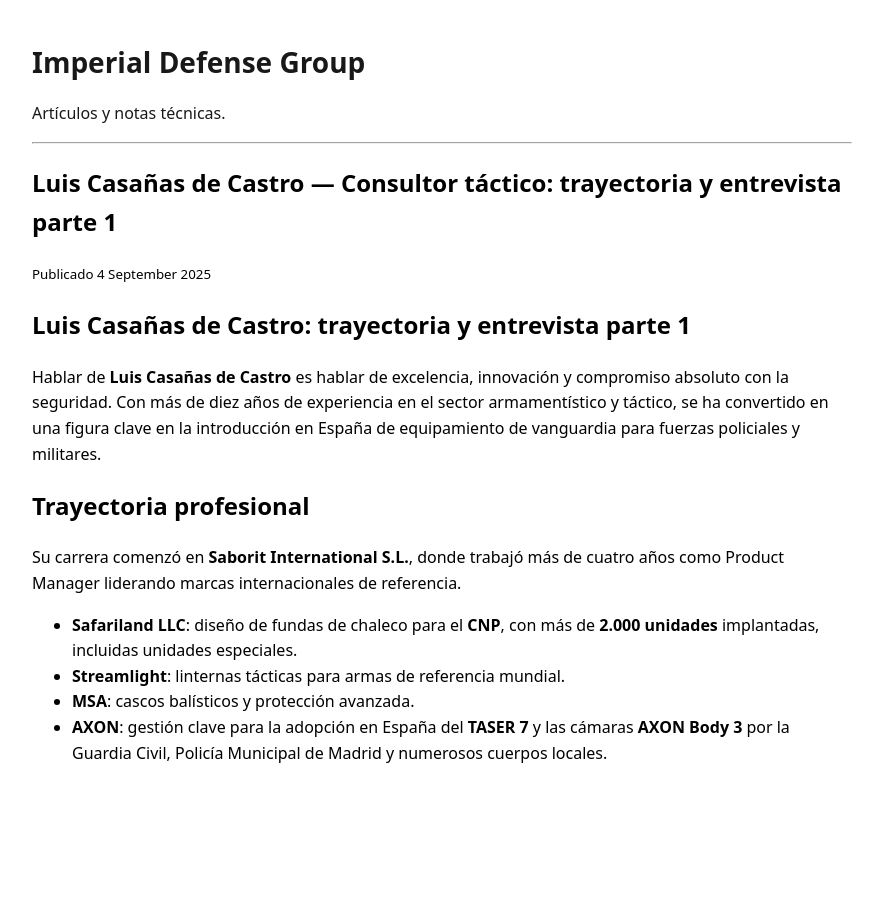
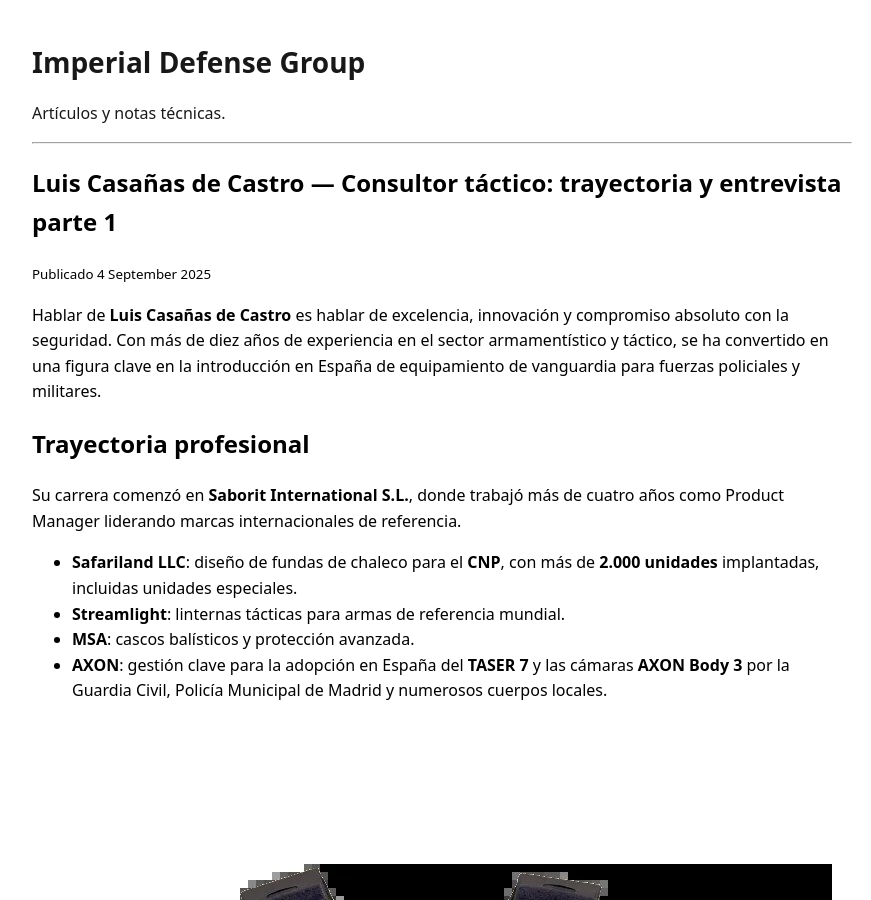
Before and after one commit to imperialdefensegroup/articulos, a Jekyll site: the page built from _posts/2025-09-04-luis-casanas-de-castro-consultor-tactico.md, in a window 1280 px wide and 900 px high. Shown: the whole window, without its empty margins (198-1069 px from the left). Built offline with Jekyll 4.4.1, drawn with Linux system fonts in a browser that asks for light colours.

Commit message:
Update 2025-09-04-luis-casanas-de-castro-consultor-tactico.md

```diff
--- a/_posts/2025-09-04-luis-casanas-de-castro-consultor-tactico.md
+++ b/_posts/2025-09-04-luis-casanas-de-castro-consultor-tactico.md
@@ -7,9 +7,6 @@ tags: [Luis Casañas de Castro, consultoría táctica, material policial, materi
 image: /assets/img/chaleco-policia.jpg
 author: "Imperial Defense Group"
 ---
-
-
-# Luis Casañas de Castro: trayectoria y entrevista parte 1
 
 Hablar de **Luis Casañas de Castro** es hablar de excelencia, innovación y compromiso absoluto con la seguridad. Con más de diez años de experiencia en el sector armamentístico y táctico, se ha convertido en una figura clave en la introducción en España de equipamiento de vanguardia para fuerzas policiales y militares.
 
```
